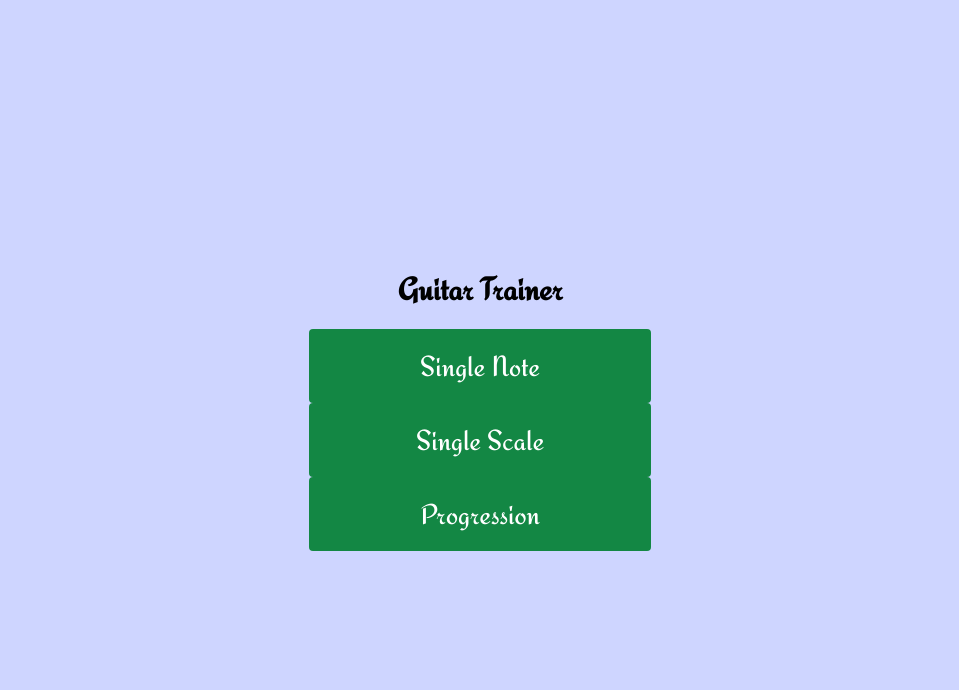
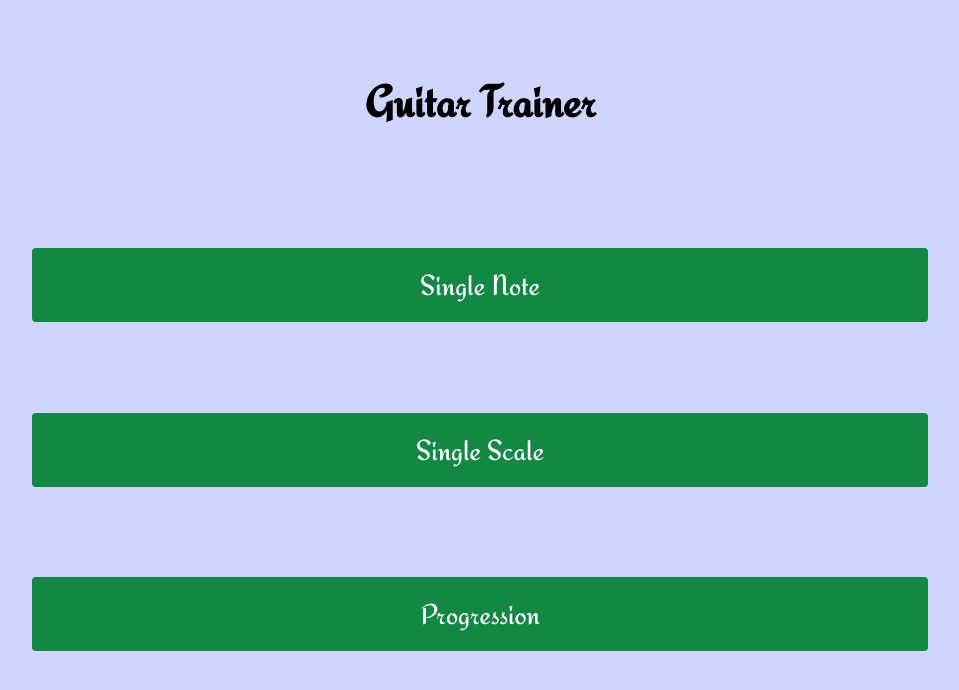
Before and after one commit to luciancic/guitar-trainer, a React (Create React App) app: page / in a window 1280 px wide. Shown: the top 690 px of the page, without its empty margins (160-1119 px from the left). Built offline with nearby package versions, Linux system fonts and the light colour scheme.

Commit message:
align home elements

```diff
--- a/src/App.scss
+++ b/src/App.scss
@@ -2,15 +2,10 @@
   text-align: center;
   background-color: #ced5ff;
   min-height: 100vh;
-  display: flex;
-  flex-direction: column;
-  align-items: center;
-  justify-content: center;
-  font-size: calc(10px + 2vmin);
 }
 
 h1 {
-  font-size: 2rem;
+  font-size: 2.8rem;
 }
 
 button {
@@ -23,3 +18,12 @@ button {
   border: none;
   border-radius: 4px;
 }
+
+.home {
+  display: flex;
+  flex-direction: column;
+  height: 87vh;
+  justify-content: space-around;
+  align-items: center;
+  margin-bottom: 13vh;
+}
--- a/src/components/Home.js
+++ b/src/components/Home.js
@@ -2,7 +2,7 @@ import React from 'react';
 
 function Home({ setScreen }) {
   return (
-    <div>
+    <div class="home">
       <h1>Guitar Trainer</h1>
       <button onClick={() => setScreen('single note')}>Single Note</button>
       <button onClick={() => setScreen('single scale')}>Single Scale</button>
```
